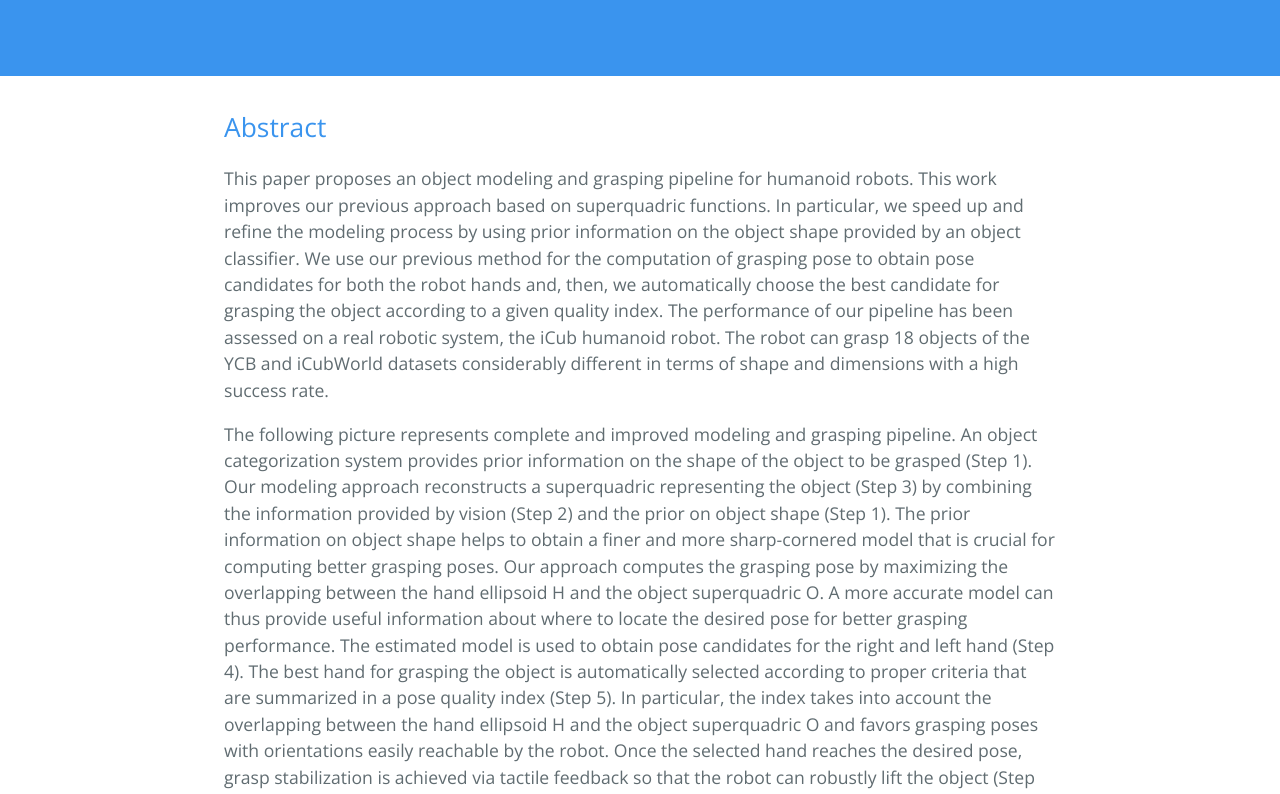
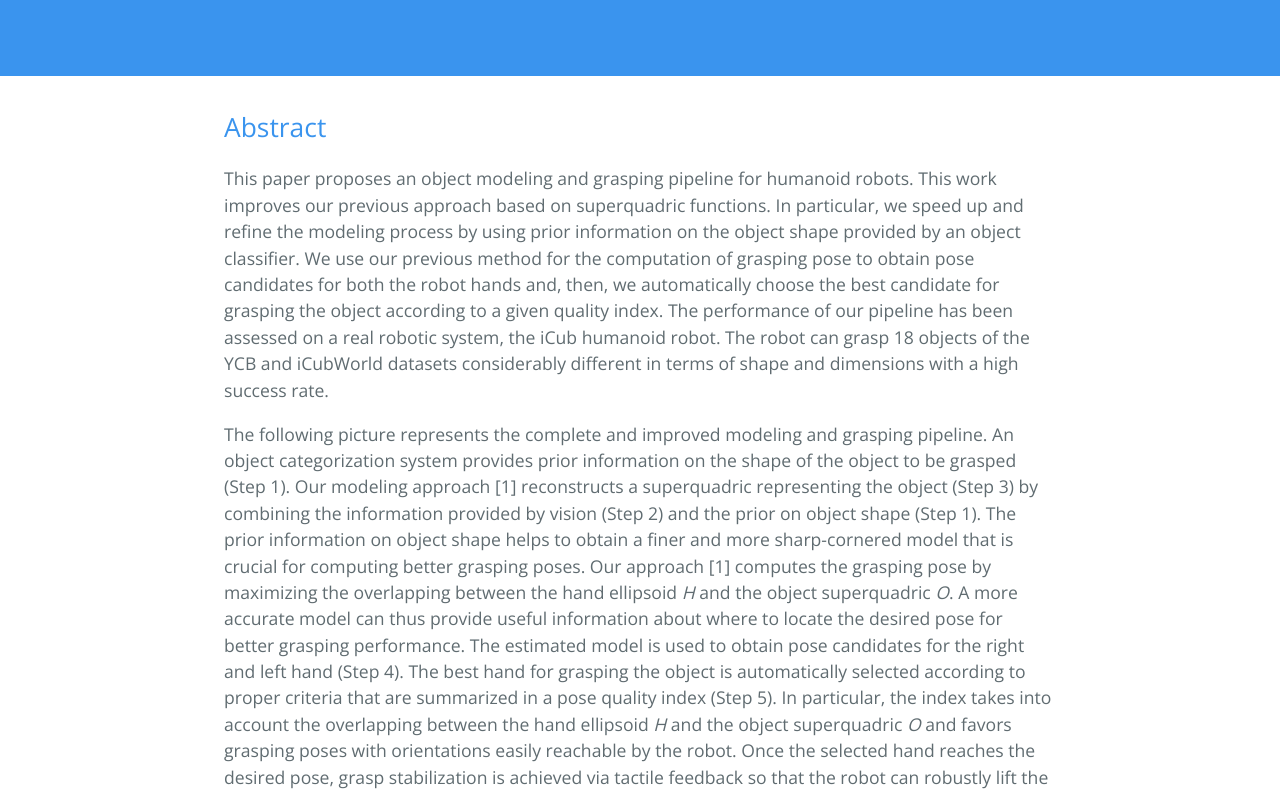
Before and after one commit to giuliavezzani/giuliavezzani_old.github.io, a Jekyll site: the page built from grasping2.md, in a window 1280 px wide and 1400 px high, scrolled down 553 px. Shown: the top 794 px of the window. Built offline with Jekyll 4.4.1, drawn with Linux system fonts in a browser that asks for light colours; some of the changed lines change nothing that is shown; some of the changed text lies outside the part shown.

Commit message:
Update grasping2.md

```diff
--- a/grasping2.md
+++ b/grasping2.md
@@ -22,24 +22,24 @@
 rate.
 
 
-The following picture represents  complete and improved modeling and grasping pipeline.
+The following picture represents the complete and improved modeling and grasping pipeline.
 An object categorization system provides prior information on the shape of the object to be grasped (Step 1).
-Our modeling approach reconstructs a superquadric representing the object (Step 3) by combining the information
+Our modeling approach [1] reconstructs a superquadric representing the object (Step 3) by combining the information
 provided by vision (Step 2) and the prior on object shape (Step 1). The prior information on object shape helps
-to obtain a finer and more sharp-cornered model that is crucial for computing better grasping poses. Our approach
-computes the grasping pose by maximizing the overlapping between the hand ellipsoid H and the object superquadric
-O. A more accurate model can thus provide useful information about where to locate the desired pose for better grasping
+to obtain a finer and more sharp-cornered model that is crucial for computing better grasping poses. Our approach [1]
+computes the grasping pose by maximizing the overlapping between the hand ellipsoid _H_ and the object superquadric
+_O_. A more accurate model can thus provide useful information about where to locate the desired pose for better grasping
 performance.
 The estimated model is used to obtain pose candidates for the right and left hand (Step 4).
 The best hand for grasping the object is automatically selected according to proper criteria that are summarized in a
-pose quality index (Step 5). In particular, the index takes into account the overlapping between the hand ellipsoid H
-and the object superquadric O and favors grasping poses with orientations easily reachable by the robot.
+pose quality index (Step 5). In particular, the index takes into account the overlapping between the hand ellipsoid _H_
+and the object superquadric _O_ and favors grasping poses with orientations easily reachable by the robot.
 Once the selected hand reaches the desired pose, grasp stabilization is achieved via tactile feedback so that the
 robot can robustly lift the object (Step 6).
 <p>
 <img src="https://raw.githubusercontent.com/giuliavezzani/giuliavezzani.github.io/master/files/icra-pipeline-nofilter-min.png">
 </p>
 
-
+[1]  G. Vezzani, U. Pattacini, and L. Natale, “A grasping approach based on superquadric models,” in _IEEE International Confeference on Robotics Automation_, pp. 1579–1586, IEEE, 2017
 
 [Home page](./)
```
